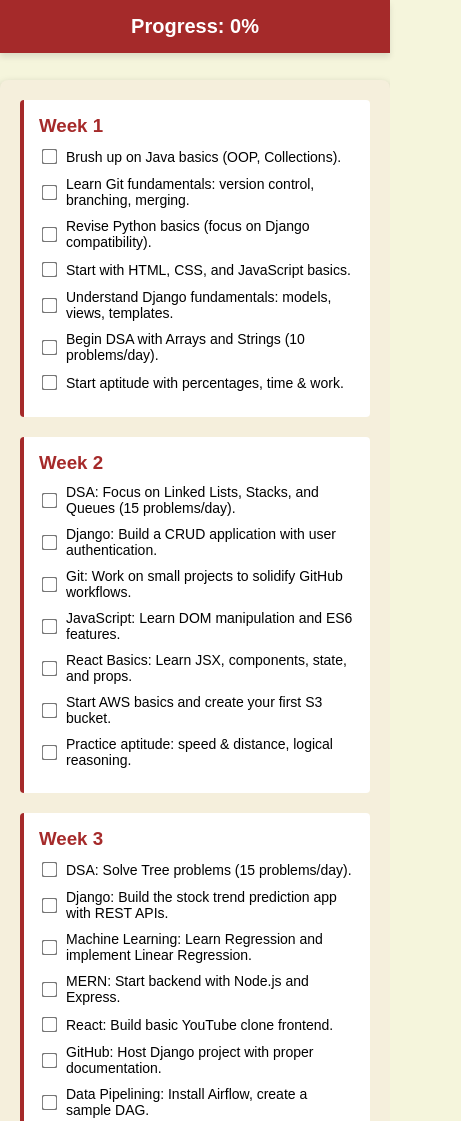
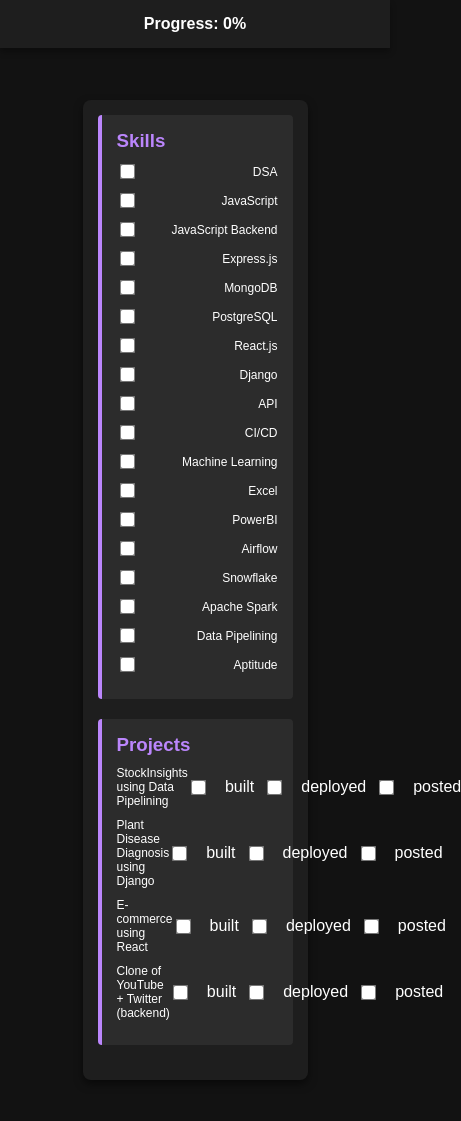
Before and after one commit to ar-aman/roadmap, a plain HTML site: page index.html in a window 390 px wide. Shown: the top 1121 px of the page, 461 px wide, since content can reach past the window. Drawn offline with Linux system fonts and the light colour scheme.

Commit message:
Update index.html

```diff
--- a/index.html
+++ b/index.html
@@ -10,8 +10,8 @@
             font-family: 'Arial', sans-serif;
             margin: 0;
             padding: 0;
-            background-color: beige;
-            color: black;
+            background-color: #121212;
+            color: #ffffff;
         }
 
         /* Fixed Header */
@@ -20,41 +20,42 @@
             top: 0;
             left: 0;
             width: 100%;
-            background-color: brown;
-            color: white;
+            background-color: #1e1e1e;
+            color: #ffffff;
             padding: 15px 0;
             text-align: center;
             font-size: 20px;
             font-weight: bold;
-            box-shadow: 0 4px 6px rgba(0, 0, 0, 0.1);
+            box-shadow: 0 4px 6px rgba(0, 0, 0, 0.3);
             z-index: 1000;
         }
 
         .container {
-            max-width: 800px;
-            margin: 80px auto; /* Adjust for fixed header */
-            background: rgb(245, 239, 220);
+            max-width: 50%;
+            margin: 100px auto; /* Adjust for fixed header */
+            background: #1e1e1e;
             border-radius: 8px;
-            box-shadow: 0 4px 8px rgba(0, 0, 0, 0.279);
+            box-shadow: 0 4px 8px rgba(0, 0, 0, 0.5);
             padding: 20px;
         }
 
-        .week {
+        .category {
             margin-bottom: 20px;
             padding: 15px;
-            border-left: 4px solid brown;
-            background: white;
+            border-left: 4px solid #bb86fc;
+            background: #2c2c2c;
             border-radius: 4px;
         }
 
-        .week h3 {
-            color: brown;
+        .category h3 {
+            color: #bb86fc;
             margin: 0 0 10px 0;
         }
 
         .task {
             display: flex;
             align-items: center;
+            justify-content: space-between;
             margin-bottom: 10px;
         }
 
@@ -68,20 +69,44 @@
         }
 
         .task span.completed {
-            color: green;
+            color: #03dac5;
             text-decoration: line-through;
+        }
+
+        .project-task {
+            display: flex;
+            gap: 10px;
+        }
+
+        .project-task label {
+            color: #ffffff;
         }
 
         .footer {
             text-align: center;
             padding: 10px 0;
-            color: #777;
+            color: #bbbbbb;
             font-size: 14px;
         }
 
         .footer a {
-            color: #007bff;
+            color: #bb86fc;
             text-decoration: none;
+        }
+
+        /* Responsive Design */
+        @media (max-width: 600px) {
+            header {
+                font-size: 16px;
+            }
+
+            .container {
+                padding: 15px;
+            }
+
+            .task span {
+                font-size: 12px;
+            }
         }
     </style>
 </head>
@@ -99,74 +124,31 @@
     <script>
         // Roadmap Data
         const roadmap = {
-        "Week 1": [
-            "Brush up on Java basics (OOP, Collections).",
-            "Learn Git fundamentals: version control, branching, merging.",
-            "Revise Python basics (focus on Django compatibility).",
-            "Start with HTML, CSS, and JavaScript basics.",
-            "Understand Django fundamentals: models, views, templates.",
-            "Begin DSA with Arrays and Strings (10 problems/day).",
-            "Start aptitude with percentages, time & work."
+            "Skills": [
+                "DSA",
+                "JavaScript",
+                "JavaScript Backend",
+                "Express.js",
+                "MongoDB",
+                "PostgreSQL",
+                "React.js",
+                "Django",
+                "API",
+                "CI/CD",
+                "Machine Learning",
+                "Excel",
+                "PowerBI",
+                "Airflow",
+                "Snowflake",
+                "Apache Spark",
+                "Data Pipelining",
+                "Aptitude"
             ],
-        "Week 2": [
-            "DSA: Focus on Linked Lists, Stacks, and Queues (15 problems/day).",
-            "Django: Build a CRUD application with user authentication.",
-            "Git: Work on small projects to solidify GitHub workflows.",
-            "JavaScript: Learn DOM manipulation and ES6 features.",
-            "React Basics: Learn JSX, components, state, and props.",
-            "Start AWS basics and create your first S3 bucket.",
-            "Practice aptitude: speed & distance, logical reasoning."
-        ],
-        "Week 3": [
-            "DSA: Solve Tree problems (15 problems/day).",
-            "Django: Build the stock trend prediction app with REST APIs.",
-            "Machine Learning: Learn Regression and implement Linear Regression.",
-            "MERN: Start backend with Node.js and Express.",
-            "React: Build basic YouTube clone frontend.",
-            "GitHub: Host Django project with proper documentation.",
-            "Data Pipelining: Install Airflow, create a sample DAG."
-        ],
-        "Week 4": [
-            "DSA: Focus on Graphs and practice 20 problems/day.",
-            "Django: Finalize and deploy the stock prediction app (Heroku/AWS).",
-            "Machine Learning: Learn Classification and Decision Trees.",
-            "MERN: Integrate backend with MongoDB for YouTube clone.",
-            "React: Add routing and state management.",
-            "Aptitude: Focus on critical reasoning and verbal ability.",
-            "Airflow: Build a DAG to automate stock data ingestion."
-        ],
-        "Week 5": [
-            "DSA: Start with Dynamic Programming and practice 20 problems/day.",
-            "Machine Learning: Implement Random Forest and Clustering.",
-            "Django: Optimize stock app UI and backend.",
-            "MERN: Start Twitter clone with authentication (JWT).",
-            "Data Pipelining: Use PySpark to preprocess stock data.",
-            "AWS: Set up Snowflake integration for data storage.",
-            "Aptitude: Solve full-length mock tests."
-        ],
-        "Week 6": [
-            "DSA: Solve advanced DP and Backtracking problems.",
-            "MERN: Complete Twitter clone with advanced features (real-time updates).",
-            "Machine Learning: Focus on model evaluation and feature engineering.",
-            "Data Pipelining: Automate pipeline using Airflow and Snowflake.",
-            "GitHub: Update projects and create a professional portfolio.",
-            "Aptitude: Practice puzzles and advanced reasoning."
-        ],
-        "Week 7": [
-            "DSA: Revise all topics, solve mixed problems (20/day).",
-            "MERN: Add search and analytics features to projects.",
-            "Django: Document and polish the stock app.",
-            "Machine Learning: Fine-tune models for stock trend prediction.",
-            "Aptitude: Focus on weak areas identified from mock tests.",
-            "Mock Interviews: Start technical interview preparation."
-        ],
-        "Week 8": [
-            "DSA: Mock tests with competitive programming platforms.",
-            "MERN/Django: Final deployment and testing of all projects.",
-            "Portfolio: Finalize and present projects on GitHub/website.",
-            "Aptitude: Full-length tests and revision.",
-            "Interview Prep: Technical and HR mock interviews.",
-            "Focus on applying for jobs with updated resume and portfolio."
+            "Projects": [
+                { name: "StockInsights using Data Pipelining", levels: ["built", "deployed", "posted"] },
+                { name: "Plant Disease Diagnosis using Django", levels: ["built", "deployed", "posted"] },
+                { name: "E-commerce using React", levels: ["built", "deployed", "posted"] },
+                { name: "Clone of YouTube + Twitter (backend)", levels: ["built", "deployed", "posted"] }
             ]
         };
 
@@ -186,23 +168,32 @@
         }
 
         // Render roadmap
-        for (const [week, tasks] of Object.entries(roadmap)) {
-            const weekDiv = document.createElement("div");
-            weekDiv.className = "week";
+        for (const [category, tasks] of Object.entries(roadmap)) {
+            const categoryDiv = document.createElement("div");
+            categoryDiv.className = "category";
 
-            const weekTitle = document.createElement("h3");
-            weekTitle.textContent = week;
-            weekDiv.appendChild(weekTitle);
+            const categoryTitle = document.createElement("h3");
+            categoryTitle.textContent = category;
+            categoryDiv.appendChild(categoryTitle);
 
+            if (category === "Projects") {
                 tasks.forEach((task, index) => {
-                totalTasks++;
+                    totalTasks += task.levels.length;
                     const taskDiv = document.createElement("div");
                     taskDiv.className = "task";
 
+                    const taskName = document.createElement("span");
+                    taskName.textContent = task.name;
+                    taskDiv.appendChild(taskName);
+
+                    const levelsDiv = document.createElement("div");
+                    levelsDiv.className = "project-task";
+
+                    task.levels.forEach((level, levelIndex) => {
                         const checkbox = document.createElement("input");
                         checkbox.type = "checkbox";
 
-                const taskId = `${week}-${index}`;
+                        const taskId = `${category}-${index}-${levelIndex}`;
                         checkbox.checked = savedProgress[taskId] || false;
 
                         if (checkbox.checked) {
@@ -213,11 +204,45 @@
                             if (checkbox.checked) {
                                 savedProgress[taskId] = true;
                                 completedTasks++;
-                        taskText.classList.add("completed");
                             } else {
                                 delete savedProgress[taskId];
                                 completedTasks--;
-                        taskText.classList.remove("completed");
+                            }
+                            updateProgress();
+                        });
+
+                        const label = document.createElement("label");
+                        label.textContent = level;
+                        levelsDiv.appendChild(checkbox);
+                        levelsDiv.appendChild(label);
+                    });
+
+                    taskDiv.appendChild(levelsDiv);
+                    categoryDiv.appendChild(taskDiv);
+                });
+            } else {
+                tasks.forEach((task, index) => {
+                    totalTasks++;
+                    const taskDiv = document.createElement("div");
+                    taskDiv.className = "task";
+
+                    const checkbox = document.createElement("input");
+                    checkbox.type = "checkbox";
+
+                    const taskId = `${category}-${index}`;
+                    checkbox.checked = savedProgress[taskId] || false;
+
+                    if (checkbox.checked) {
+                        completedTasks++;
+                    }
+
+                    checkbox.addEventListener("change", () => {
+                        if (checkbox.checked) {
+                            savedProgress[taskId] = true;
+                            completedTasks++;
+                        } else {
+                            delete savedProgress[taskId];
+                            completedTasks--;
                         }
                         updateProgress();
                     });
@@ -230,10 +255,11 @@
 
                     taskDiv.appendChild(checkbox);
                     taskDiv.appendChild(taskText);
-                weekDiv.appendChild(taskDiv);
+                    categoryDiv.appendChild(taskDiv);
                 });
+            }
 
-            roadmapContainer.appendChild(weekDiv);
+            roadmapContainer.appendChild(categoryDiv);
         }
 
         updateProgress();
```
Lines whose indentation alone changed are shown as unchanged.
